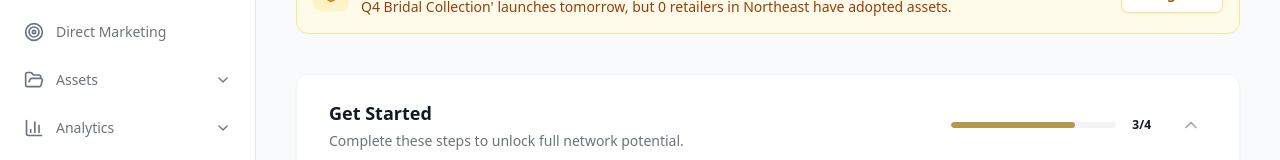
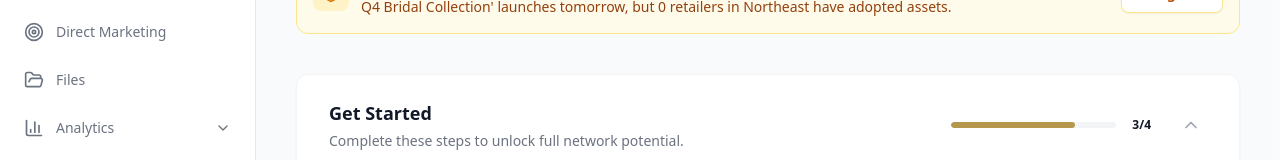
Before and after one commit to CrownSync-AI/crownsync-app-prototype, a React (Vite) app: page / in a window 1280 px wide. Shown: the part 174-334 px from the top of the page. Built offline with nearby package versions, Linux system fonts and the light colour scheme.

Commit message:
Brand Files

```diff
--- a/src/BrandApp.jsx
+++ b/src/BrandApp.jsx
@@ -33,11 +33,9 @@ const BrandApp = ({
           case 'home':
               return <BrandHome />;
 
-          // Assets (Global)
-          case 'assets-library':
+          // Files (Global)
+          case 'files':
               return <AssetLibrary files={files} setFiles={setFiles} campaigns={campaigns} notify={notify} isEmpty={showEmptyState} />;
-          case 'assets-templates':
-              return <TemplateLibrary templates={templates} setTemplates={setTemplates} notify={notify} isEmpty={showEmptyState} />;
 
           // Partner Hub
           case 'partner-overview':
--- a/src/brand/BrandSidebar.jsx
+++ b/src/brand/BrandSidebar.jsx
@@ -47,14 +47,10 @@ const BrandSidebar = ({ activePage, setActivePage }) => {
       hasSubmenu: false
     },
     {
-      id: 'assets',
+      id: 'files',
       icon: FolderOpen,
-      label: 'Assets',
-      hasSubmenu: true,
-      subItems: [
-        { id: 'assets-library', label: 'Library' },
-        { id: 'assets-templates', label: 'Templates' },
-      ]
+      label: 'Files',
+      hasSubmenu: false,
     },
     {
       id: 'analytics',
--- a/src/brand/features/assets/AssetLibrary.jsx
+++ b/src/brand/features/assets/AssetLibrary.jsx
@@ -1,6 +1,6 @@
 import React, { useState } from 'react';
 import { campaignData } from '../../../data/mockStore/campaignStore'; // Import store for asset lookup
-import { Plus, Filter, MoreHorizontal, Download, FileText, Image as ImageIcon, Video, Mail, Smartphone, Instagram, Facebook, Twitter, Edit2, Eye, Trash2, Folder, FolderOpen, ChevronRight, ChevronDown, CheckCircle2, Lock, LayoutGrid, List as ListIcon, Grid, ArrowUpRight, Search, RefreshCw, Box, FolderTree, Info, Megaphone } from 'lucide-react';
+import { Plus, Filter, MoreHorizontal, Download, FileText, Image as ImageIcon, Video, Mail, Smartphone, Instagram, Facebook, Twitter, Edit2, Eye, Trash2, Folder, FolderOpen, ChevronRight, ChevronDown, CheckCircle2, Lock, LayoutGrid, List as ListIcon, Grid, ArrowUpRight, Search, RefreshCw, Box, FolderTree, Info, Megaphone, X, Clock, Tag } from 'lucide-react';
 import EmptyState from '../../components/EmptyState';
 
 const formatBytes = (bytes) => {
@@ -231,7 +231,7 @@ const AssetLibrary = ({ files, setFiles, campaigns, notify, isEmpty }) => {
   const [selectedFiles, setSelectedFiles] = useState([]);
   const [detailFile, setDetailFile] = useState(null);
   const [currentFolderId, setCurrentFolderId] = useState(null); // null means root
-  const [isFolderPanelOpen, setIsFolderPanelOpen] = useState(false);
+  const [isFolderPanelOpen, setIsFolderPanelOpen] = useState(true);
   const [newFolderDialogOpen, setNewFolderDialogOpen] = useState(false);
   const [isSyncOpen, setIsSyncOpen] = useState(false);
   const [sortBy, setSortBy] = useState('newest'); // 'newest', 'oldest'
@@ -420,7 +420,10 @@ const AssetLibrary = ({ files, setFiles, campaigns, notify, isEmpty }) => {
     <div className="h-full flex flex-col bg-white">
       {/* [A] Page Header */}
       <div className="px-8 py-6 flex items-center justify-between bg-white border-b border-gray-100">
-         <h1 className="text-2xl font-medium text-gray-900">Asset Library</h1>
+         <div>
+             <h1 className="text-2xl font-bold text-gray-900 mb-1">Brand Files</h1>
+             <p className="text-gray-500 text-sm">The centralized library for all your internal media, documents, and creative assets.</p>
+         </div>
 
          {/* Compact Storage Status */}
          <div className="hidden md:flex items-center bg-white rounded-xl border border-gray-200 shadow-sm py-2 px-5 gap-6">
```
